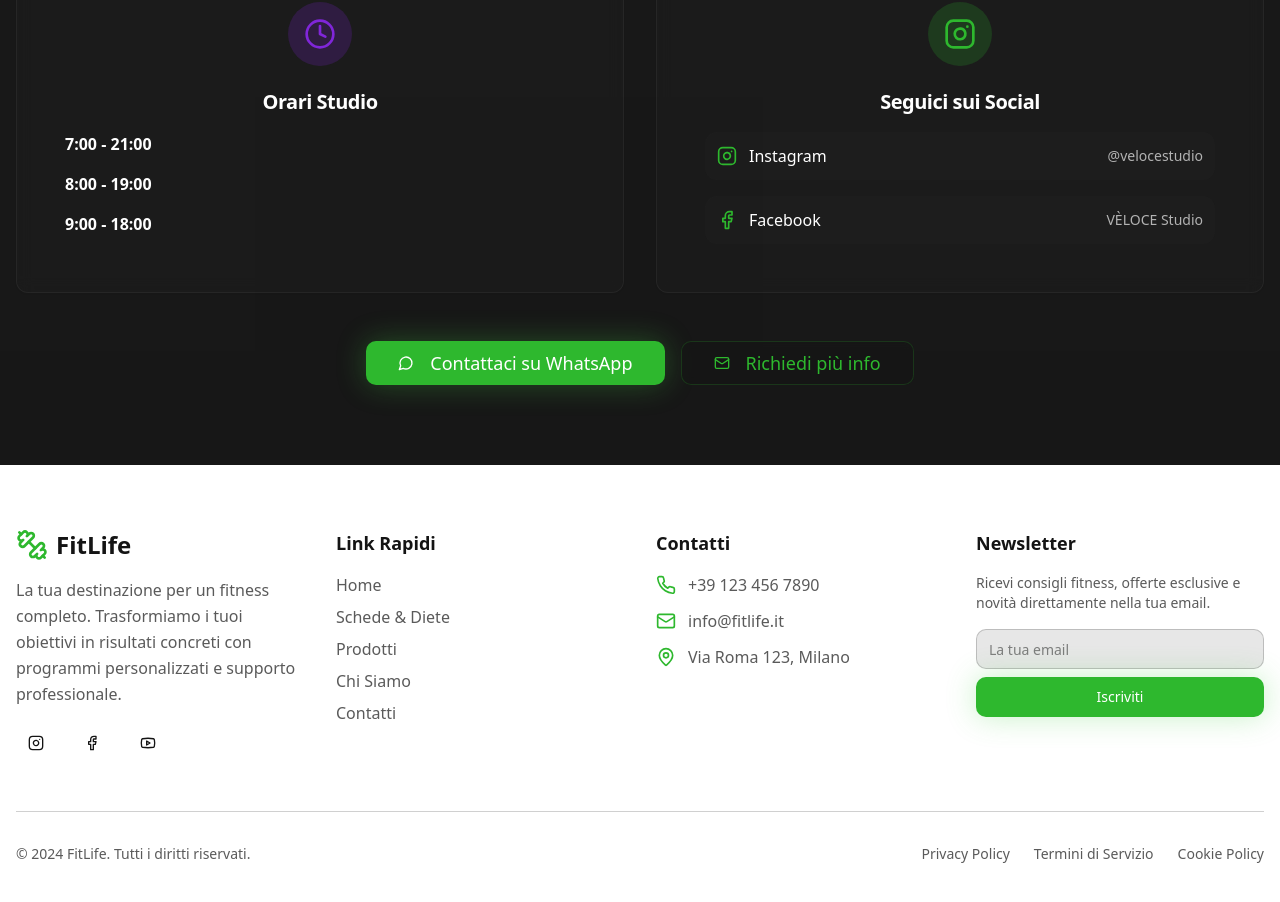
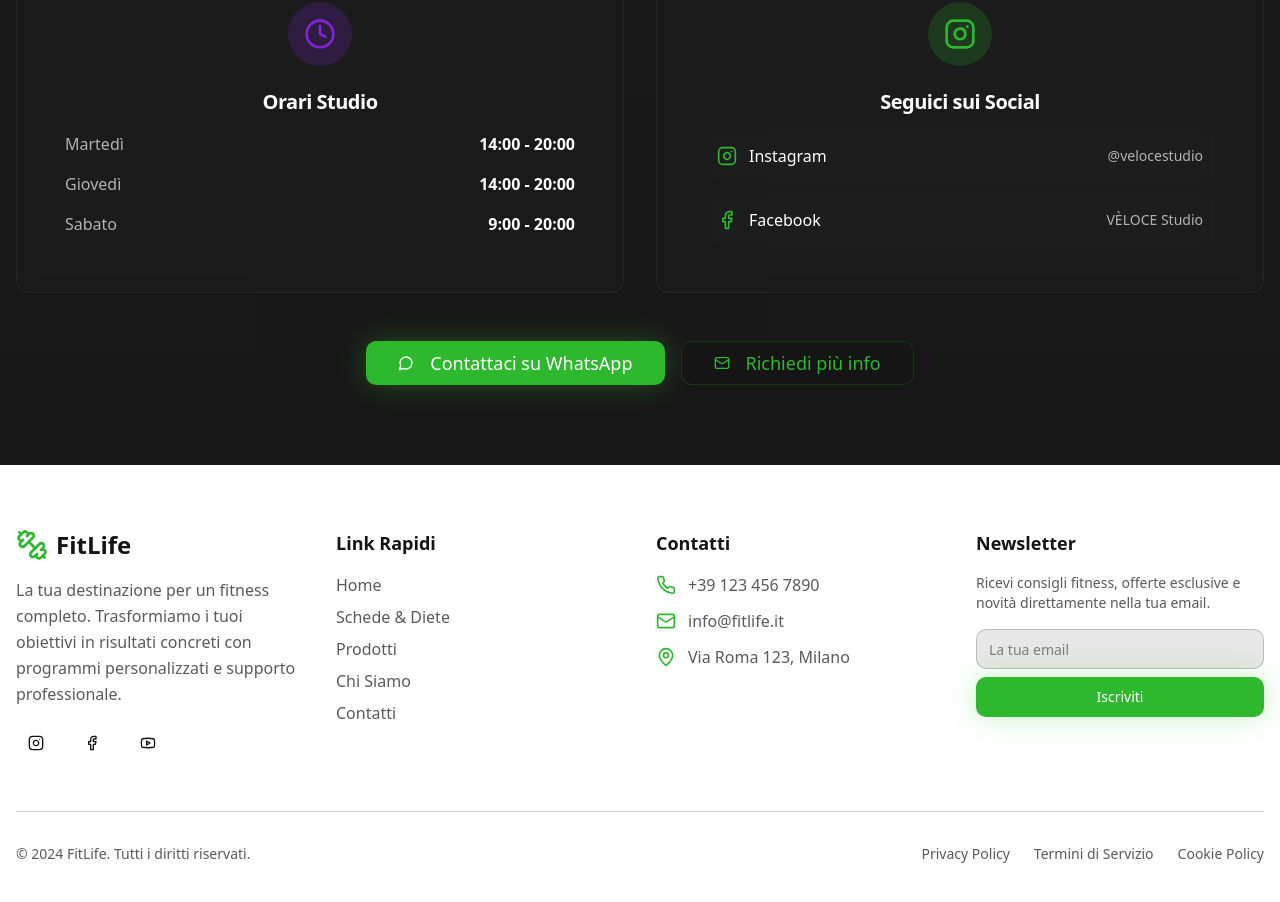
Before and after one commit to soldado88/fit-hub-digital-universe, a React (Vite) app: page / in a window 1280 px wide. Shown: the part 8794-9696 px from the top of the page. Built offline with nearby package versions, Linux system fonts and the light colour scheme.

Commit message:
Update studio hours
Updated the studio hours to reflect Tuesday and Thursday from 14:00 to 20:00, and Saturday from 9:00 to 20:00.

```diff
--- a/src/components/ContactsSection.tsx
+++ b/src/components/ContactsSection.tsx
@@ -29,14 +29,14 @@ export function ContactsSection() {
     handle: "VÈLOCE Studio"
   }];
   const studioHours = [{
-    day: "Lunedì - Venerdì",
-    hours: "7:00 - 21:00"
+    day: "Martedì",
+    hours: "14:00 - 20:00"
+  }, {
+    day: "Giovedì",
+    hours: "14:00 - 20:00"
   }, {
     day: "Sabato",
-    hours: "8:00 - 19:00"
-  }, {
-    day: "Domenica",
-    hours: "9:00 - 18:00"
+    hours: "9:00 - 20:00"
   }];
   return <section className="py-20 bg-muted/20">
       <div className="container mx-auto px-4">
@@ -91,7 +91,7 @@ export function ContactsSection() {
             </CardHeader>
             <CardContent className="space-y-4">
               {studioHours.map((schedule, index) => <div key={index} className="flex justify-between items-center">
-
+                  <span className="text-muted-foreground">{schedule.day}</span>
                   <span className="font-semibold text-foreground">{schedule.hours}</span>
                 </div>)}
             </CardContent>
```
